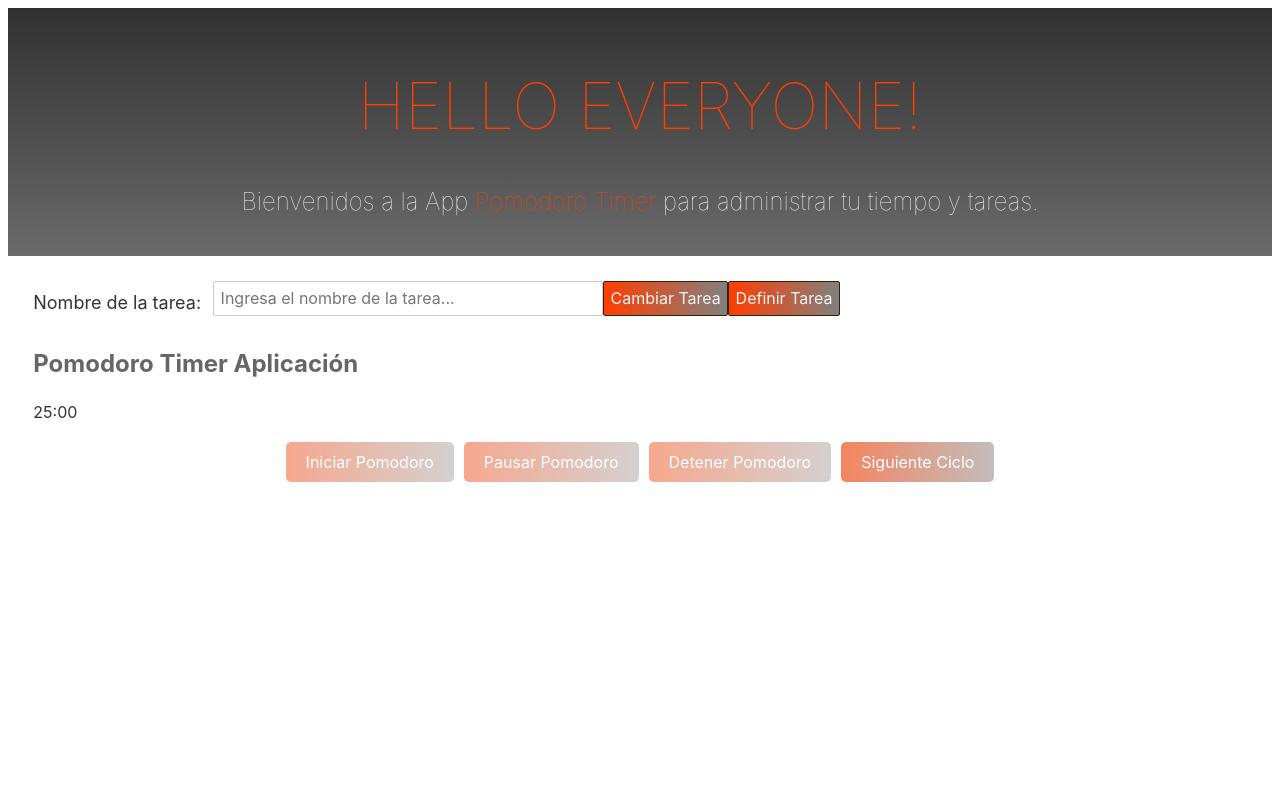
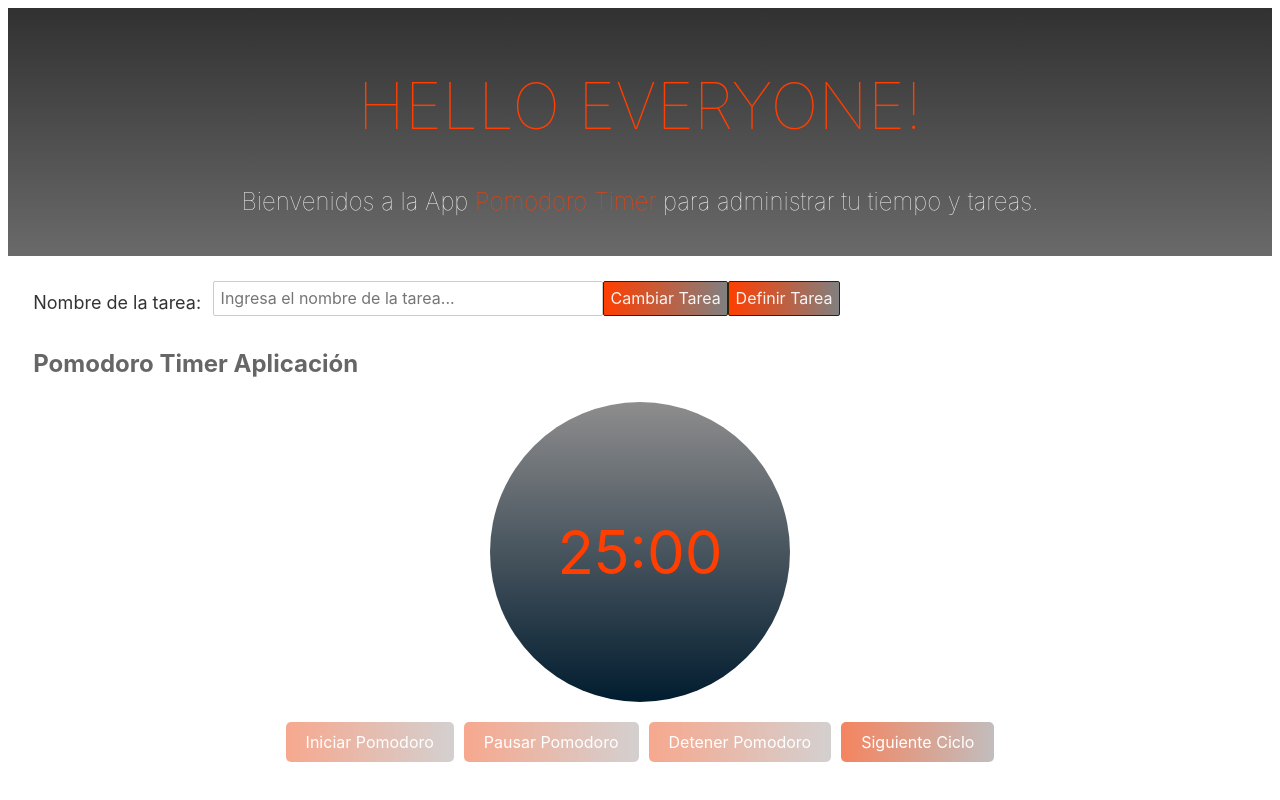
Before and after one commit to germope5/PomodoroTimer, a Svelte app: page / in a window 1280 px wide. Built offline with nearby package versions, Linux system fonts and the light colour scheme.

Commit message:
CSS EN EL TEMPORIZADOR

```diff
--- a/src/TaskHistory.svelte
+++ b/src/TaskHistory.svelte
@@ -15,11 +15,20 @@
 -->
 
 <script>
-  // Importa la función cambiarTarea desde Timer.svelte
-  import { cambiarTarea } from '../src/Timer.svelte';
+
 
   const taskHistory = JSON.parse(localStorage.getItem('taskHistory')) || [];
   let inputTarea = "";
+
+   //Función para Cambiar de Tarea
+   function cambiarTarea() {
+    if (!pomodoroRunning) {
+      // Cambiar la tarea solo si el pomodoro no está en ejecución
+      taskHistory.push(inputTarea);
+      localStorage.setItem('taskHistory', JSON.stringify(taskHistory));
+      inputTarea = ""; // Limpiar el campo de entrada después de cambiar la tarea
+    }
+  }
 
   // Nueva función para definir y guardar la tarea actual
   function definirYGuardarTarea() {
--- a/src/Timer.svelte
+++ b/src/Timer.svelte
@@ -48,6 +48,8 @@
 
         return `${minutos}:${segundosRestantes < 10 ? '0' : ''}${segundosRestantes}`;
     }
+
+
 
 
 
@@ -150,12 +152,16 @@
 <section class="ContenedorTimer">
 
     <h1>{titulo}</h1>
-    <span>{tiempoMostrado}</span>
+    <section class="contenedor-tempo">
+      <span>{tiempoMostrado}</span>
+
+    </section>
+
     <section class="botones">
-        <button on:click={iniciarPomodoro} disabled={pomodoroRunning || inputTarea === ""}>Iniciar Pomodoro</button>
-    <button on:click={pausarPomodoro} disabled={!pomodoroRunning}>Pausar Pomodoro</button>
-    <button on:click={detenerPomodoro} disabled={!pomodoroRunning}>Detener Pomodoro</button>
-    <button on:click={siguienteCiclo} disabled={pomodoroRunning}>Siguiente Ciclo</button>
+      <button on:click={iniciarPomodoro} disabled={pomodoroRunning || inputTarea === ""}>Iniciar Pomodoro</button>
+      <button on:click={pausarPomodoro} disabled={!pomodoroRunning}>Pausar Pomodoro</button>
+      <button on:click={detenerPomodoro} disabled={!pomodoroRunning}>Detener Pomodoro</button>
+      <button on:click={siguienteCiclo} disabled={pomodoroRunning}>Siguiente Ciclo</button>
 
     </section>
 
@@ -166,6 +172,14 @@
 
     .ContenedorTimer {
         margin:2%;
+
+
+    }
+
+    .contenedor-tempo{
+      display: flex;
+        justify-content: center;
+        align-items: center;
     }
 
     .botones {
@@ -208,4 +222,20 @@
         border-color: #011c2f;
     }
 
+    span {
+    font-size: 60px;
+    display: flex;
+    flex-wrap: wrap;
+    text-align: center;
+    color: #ff3e00;
+    background: linear-gradient(to top, #011c2f, #8e8d8d);;
+    max-width: 100%;
+    width: 300px;
+    height: 300px;
+    border-color: #000a10;
+    justify-content: center; /* Centra horizontalmente dentro del span */
+    align-items: center; /* Centra verticalmente dentro del span */
+    border-radius: 50%;
+}
+
 </style>
```
